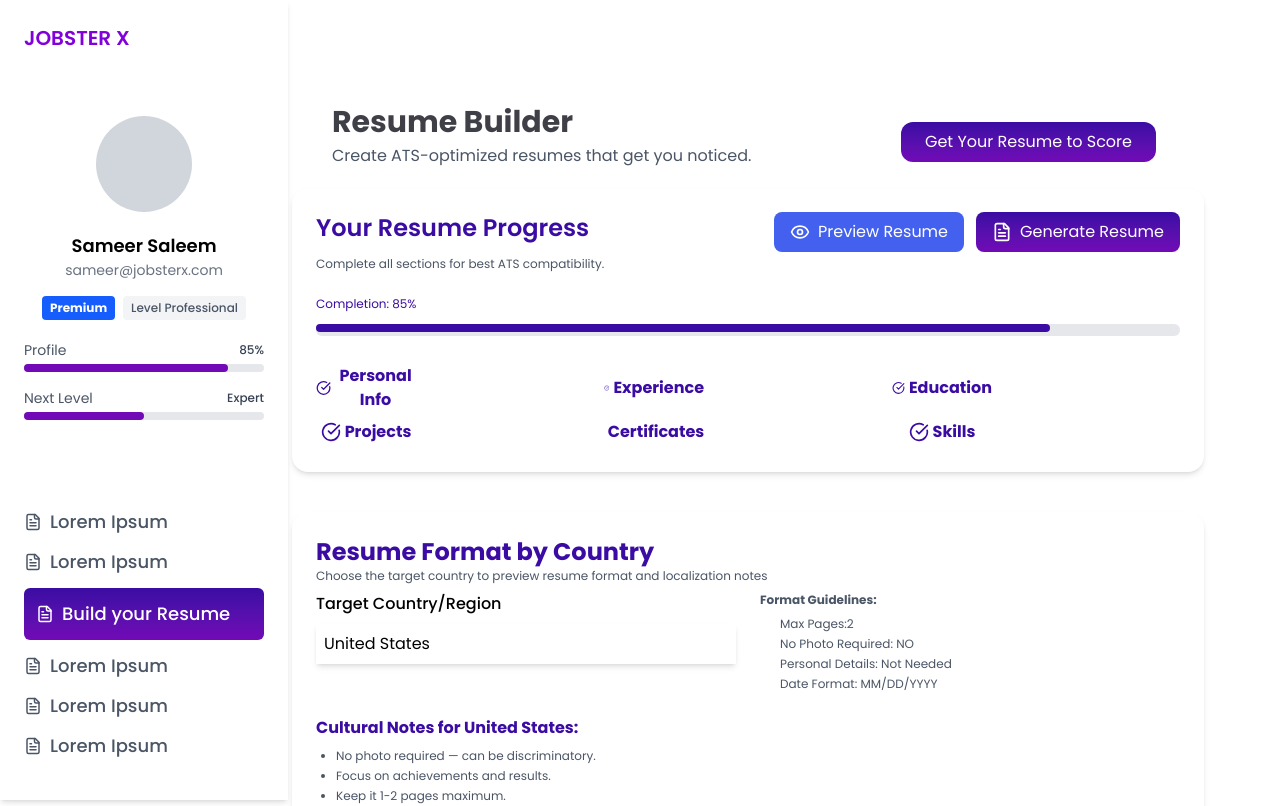
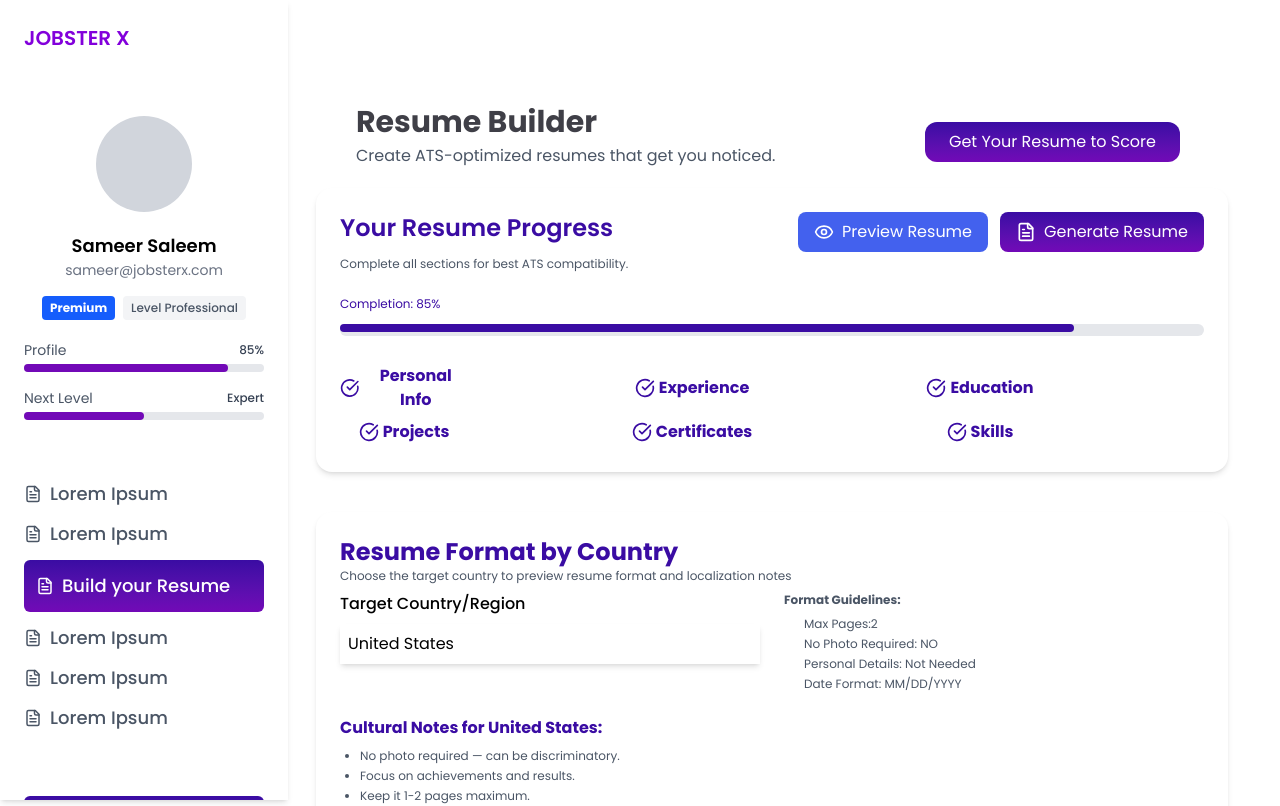
Before and after one commit to raheemabdu/jobsterX2-project, a React (Vite) app: page / in a window 1280 px wide. Shown: the top 806 px of the page. Built offline with nearby package versions, Linux system fonts and the light colour scheme.

Commit message:
your update message

```diff
--- a/src/App.jsx
+++ b/src/App.jsx
@@ -22,7 +22,7 @@ const App = () => {
   };
 
   return (
-    <div className="min-h-screen  flex justify-center p-6 w-[75%] md:ml-auto md:mr-13 ml-20 font-[Poppins] mt-20 ">
+    <div className="min-h-screen  flex justify-center p-6 w-[75%] md:ml-auto md:mr-7 font-[Poppins] mt-20 ">
       <div className="w-full max-w-5xl">
         {/* -------- HEADER -------- */}
         <div className="flex flex-col md:flex-row md:items-center md:justify-between justify-center mb-5">
--- a/src/Components/Navbar.jsx
+++ b/src/Components/Navbar.jsx
@@ -30,7 +30,7 @@ const Navbar = () => {
           </div>
 
           {/* 🔸 Profile Section */}
-          <div className="text-center mb-22">
+          <div className="text-center mb-15">
             <div className="w-24 h-24 rounded-full bg-gray-300 mx-auto mb-5"></div>
 
             <h2 className="font-semibold text-lg">Sameer Saleem</h2>
--- a/src/Components/ResumeProgressBox.jsx
+++ b/src/Components/ResumeProgressBox.jsx
@@ -45,7 +45,7 @@ const ResumeProgressBox = () => {
         ].map((section) => (
           <button
             key={section}
-            className="flex items-center justify-center gap-1  py-1  transition-all duration-200 md:mr-47 font-bold"
+            className="flex items-center justify-center gap-1  py-1  transition-all duration-200 md:mr-40 font-bold"
           >
             <CheckCircle className="text-[#3A0CA3] w-5 h-5" />
             <span className="text-[#3A0CA3] ">{section}</span>
```
